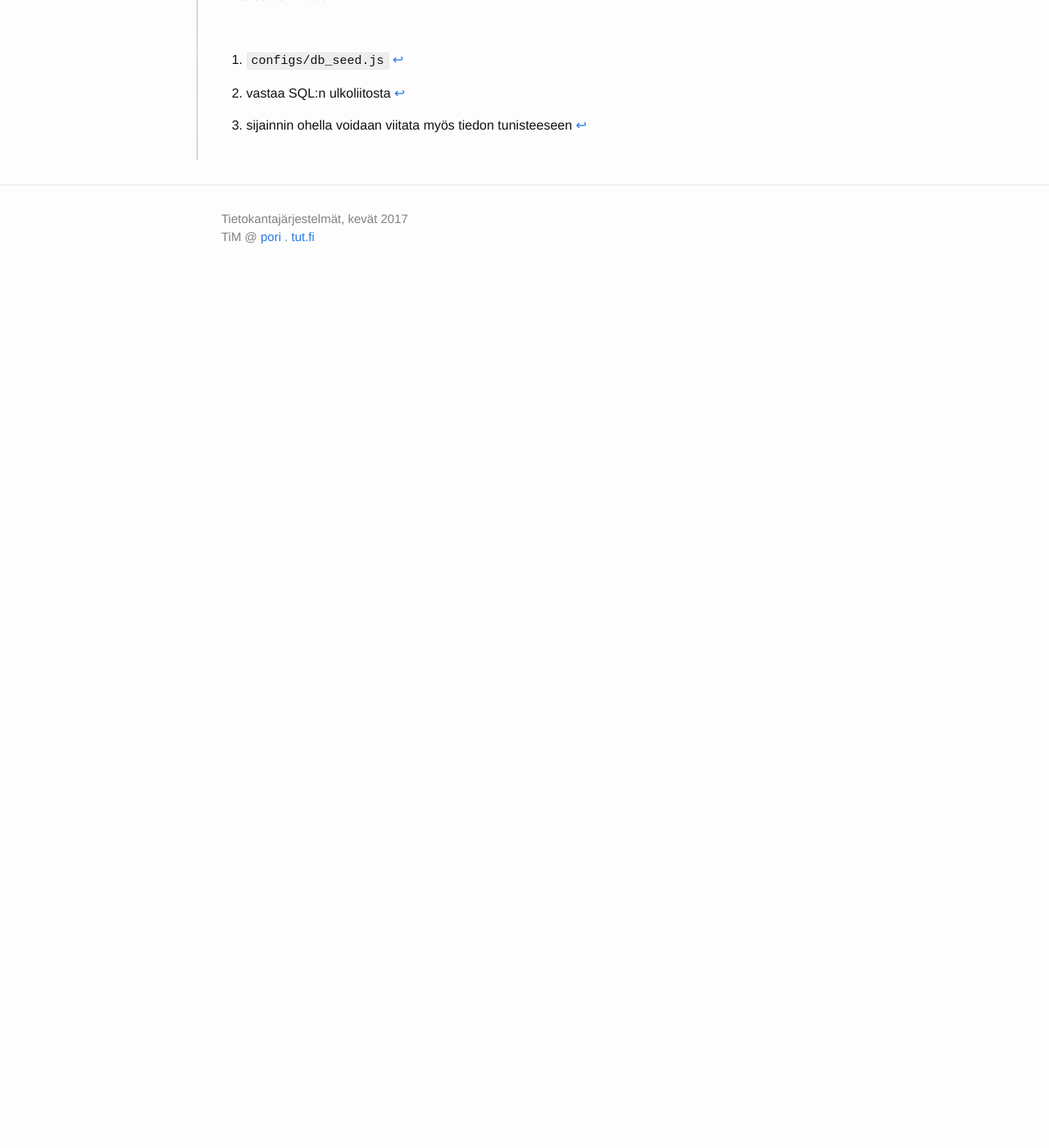
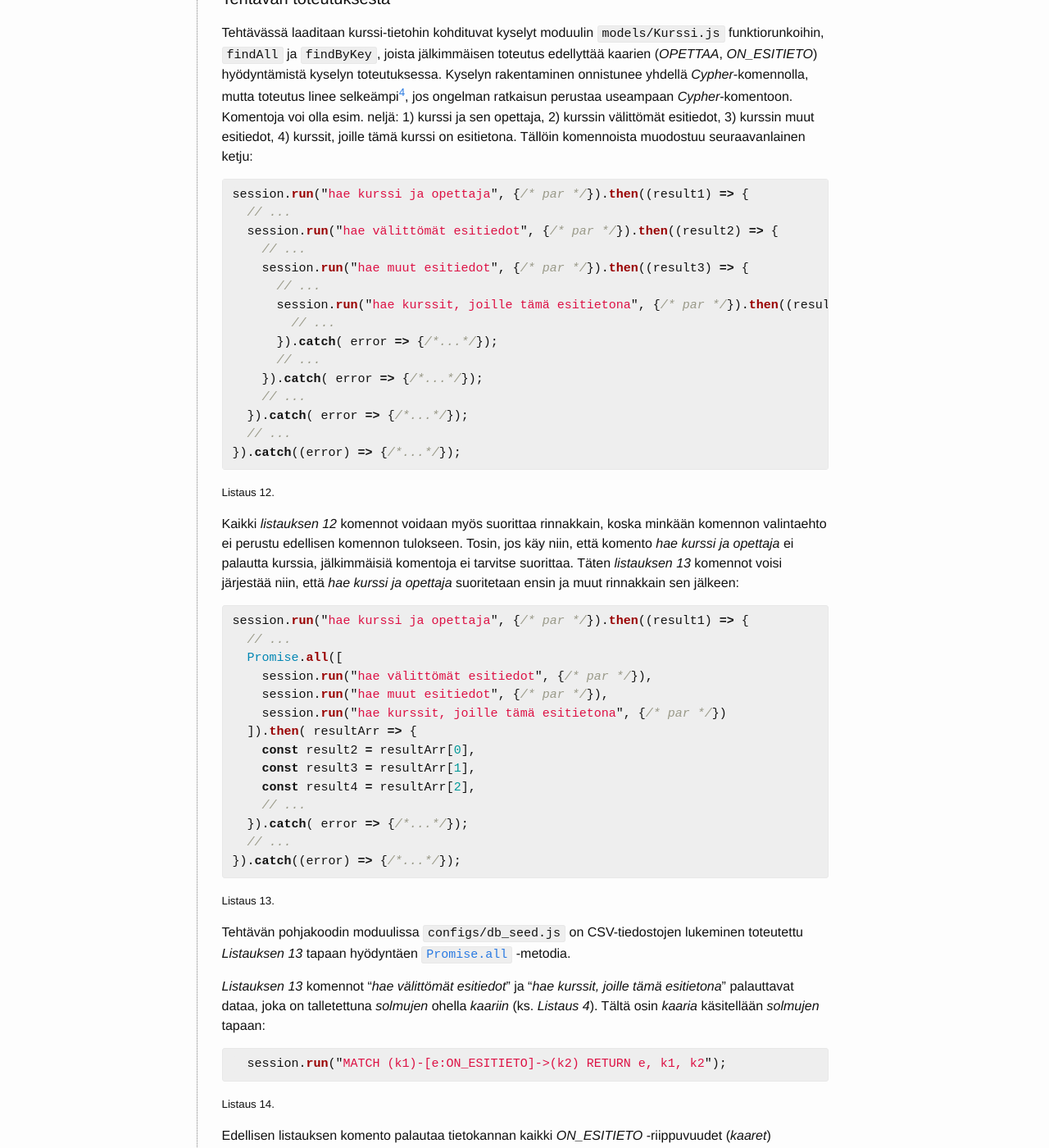
Before and after one commit to timedu/tkj2017k, a Jekyll site: the page built from docs/_osa5/tehtava53.md, in a window 1280 px wide and 1400 px high, scrolled down 5036 px. Shown: the whole window at 82% size. Built offline with Jekyll 4.4.1, drawn with Linux system fonts in a browser that asks for light colours; before the commit the page ends 5397 px from its top, so only the background shows below that; some of the changed text lies outside the part shown.

Commit message:
ex 5.3 additions

```diff
--- a/docs/_osa5/tehtava53.md
+++ b/docs/_osa5/tehtava53.md
@@ -250,8 +250,84 @@ Tehtävän pohjakoodissa on apufunktio `arrify`, jota käytäen *Listauksen 9* k
 
 <small>Listaus 11. </small>
 
+#### Tehtävän toteutuksesta
 
-... to be continued ...
+Tehtävässä laaditaan kurssi-tietohin kohdituvat kyselyt moduulin `models/Kurssi.js` funktiorunkoihin, `findAll` ja `findByKey`, joista jälkimmäisen toteutus edellyttää kaarien (*OPETTAA*, *ON_ESITIETO*) hyödyntämistä kyselyn toteutuksessa. Kyselyn rakentaminen onnistunee yhdellä *Cypher*-komennolla, mutta toteutus linee selkeämpi[^4], jos ongelman ratkaisun perustaa useampaan *Cypher*-komentoon. Komentoja voi olla esim. neljä: 1) kurssi ja sen opettaja, 2) kurssin välittömät esitiedot, 3) kurssin muut esitiedot, 4) kurssit, joille tämä kurssi on esitietona. Tällöin komennoista muodostuu seuraavanlainen ketju:
+
+[^4]: tässä ei oteta kantaa suorituskykykysymyksiin
+
+
+{% highlight javascript %}
+
+session.run("hae kurssi ja opettaja", {/* par */}).then((result1) => {
+  // ...
+  session.run("hae välittömät esitiedot", {/* par */}).then((result2) => {
+    // ...
+    session.run("hae muut esitiedot", {/* par */}).then((result3) => {
+      // ...
+      session.run("hae kurssit, joille tämä esitietona", {/* par */}).then((result4) => {
+        // ...
+      }).catch( error => {/*...*/});
+      // ...
+    }).catch( error => {/*...*/});
+    // ...
+  }).catch( error => {/*...*/});
+  // ...
+}).catch((error) => {/*...*/});
+
+{% endhighlight %}
+
+<small>Listaus 12. </small>
+
+Kaikki *listauksen 12* komennot voidaan myös suorittaa rinnakkain, koska minkään komennon valintaehto ei perustu edellisen komennon tulokseen. Tosin, jos käy niin, että komento *hae kurssi ja opettaja* ei palautta kurssia, jälkimmäisiä komentoja ei tarvitse suorittaa. Täten *listauksen 13* komennot voisi järjestää niin, että *hae kurssi ja opettaja* suoritetaan ensin ja muut rinnakkain sen jälkeen:
+
+{% highlight javascript %}
+
+session.run("hae kurssi ja opettaja", {/* par */}).then((result1) => {
+  // ...
+  Promise.all([
+    session.run("hae välittömät esitiedot", {/* par */}),
+    session.run("hae muut esitiedot", {/* par */}),
+    session.run("hae kurssit, joille tämä esitietona", {/* par */})
+  ]).then( resultArr => {
+    const result2 = resultArr[0],
+    const result3 = resultArr[1],
+    const result4 = resultArr[2],
+    // ...
+  }).catch( error => {/*...*/});
+  // ...
+}).catch((error) => {/*...*/});
+
+{% endhighlight %}
+
+<small>Listaus 13. </small>
+
+Tehtävän pohjakoodin moduulissa `configs/db_seed.js` on CSV-tiedostojen lukeminen toteutettu *Listauksen 13* tapaan hyödyntäen [`Promise.all`][Promise.all] -metodia.
+
+[Promise.all]: https://developer.mozilla.org/en-US/docs/Web/JavaScript/Reference/Global_Objects/Promise/all
+
+*Listauksen 13* komennot "*hae välittömät esitiedot*" ja "*hae kurssit, joille tämä esitietona*" palauttavat dataa, joka on talletettuna *solmujen* ohella *kaariin* (ks. *Listaus 4*). Tältä osin *kaaria* käsitellään *solmujen* tapaan:
+
+
+{% highlight javascript %}
+
+  session.run("MATCH (k1)-[e:ON_ESITIETO]->(k2) RETURN e, k1, k2");
+
+{% endhighlight %}
+
+<small>Listaus 14. </small>
+
+Edellisen listauksen komento palautaa tietokannan kaikki *ON_ESITIETO* -riippuvuudet (*kaaret*) kursseineen. Listauksessa *kaaren* otsikon edessä on tunniste *e*, joka viittaa tietokannan kaariin. Komennon *RETURN* -lause palauttaa siten *solmujen* ohella myös *kaaren*.
+
+Ohjelmassa *kaarta* edustaa [`Relationship`][Relationship]-olio, jolla on ominaisuudet `identity` ja `properties` kuten edellä esillä olleella [`Node`][Node]-oliollakin.
+
+[Relationship]: http://neo4j.com/docs/api/javascript-driver/current/class/src/v1/graph-types.js~Relationship.html
+
+*Listauksissa 12 ja 13* esiintyvän komennon "*hae muut esitiedot*" toteutus edellyttää, että esitieto-polkua seurataan yhtä *ON_ESITIETO*-kaarta etäämmälle. Tällaisen komennon rakentamiseen antanee tukea esim. *Cypherin* [referenssikortin][ref-card] kohta *Patterns*, josta löytyy mm. seuraava esimerkki: `(n)-[*1..5]->(m)` ("*Variable length path of between 1 and 5 relationships from n to m.*").
+
+#### Muutoksia
+
+* 170210: *Vinkkejä ja lisätietoja* -kohtaan lisätty alakohta *Tehtävän toteutuksesta*
 
 
 <br/>
```
